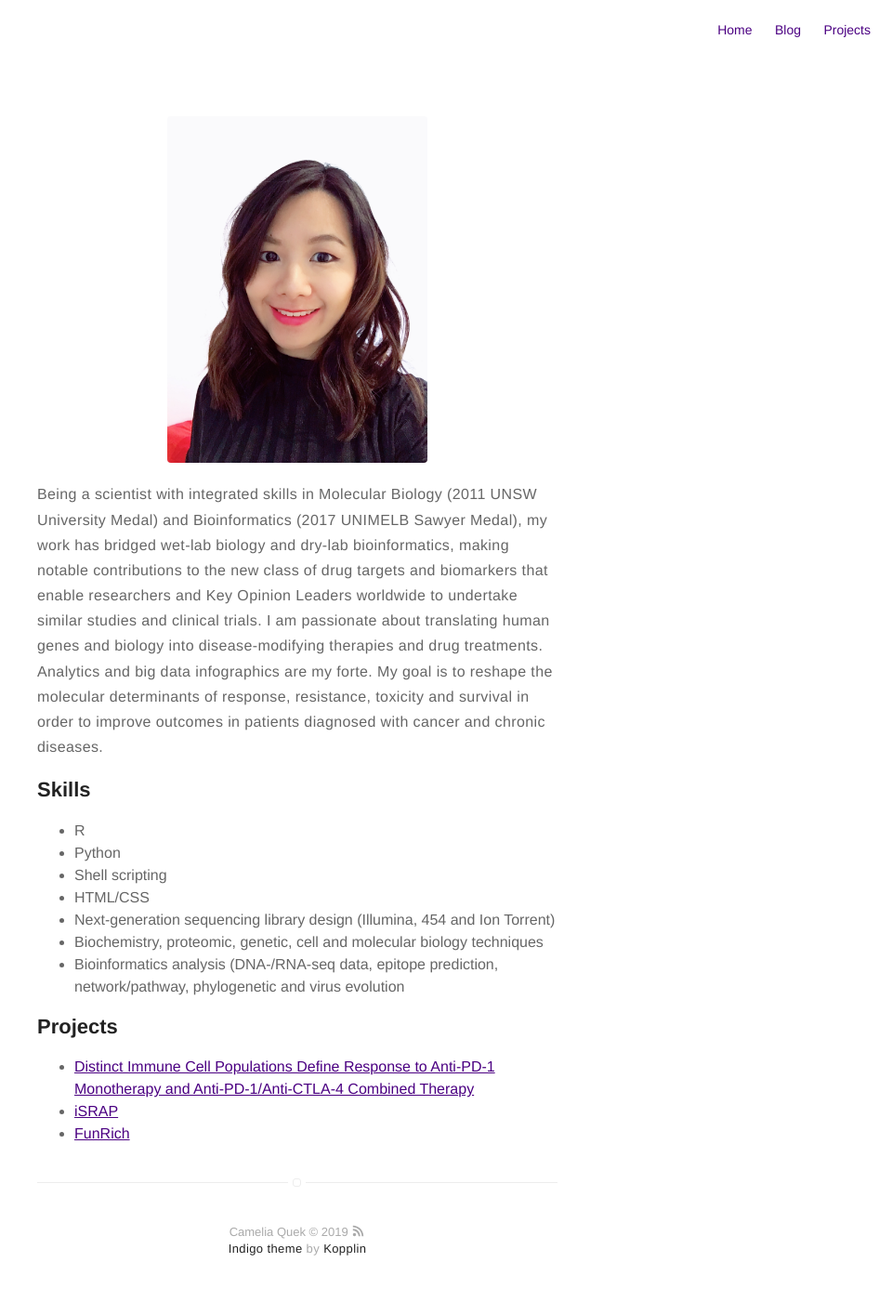
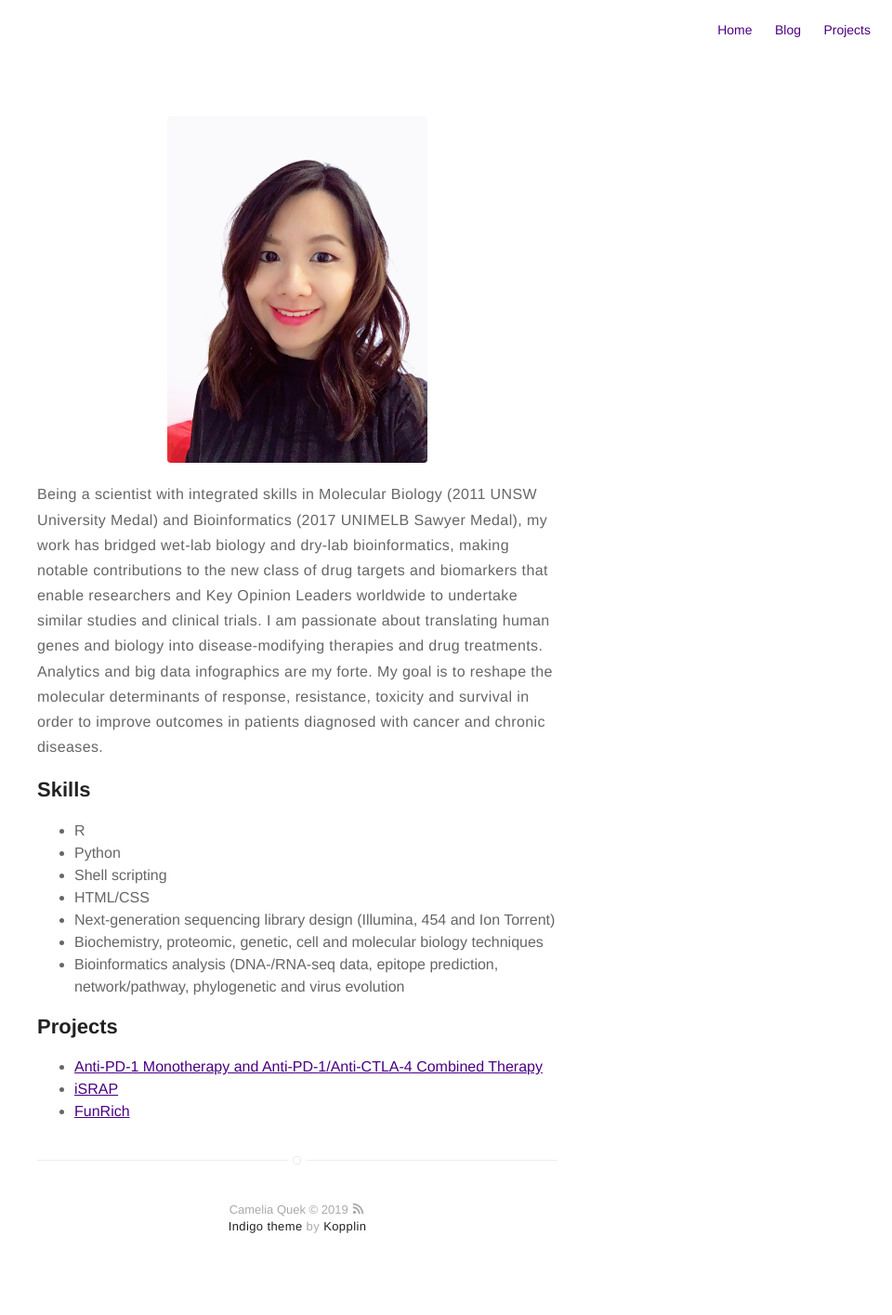
Before and after one commit to cameliaquek/cameliaquek.github.io, a Jekyll site: the page built from about.md, in a window 1280 px wide. Shown: the whole page at 93% size, without its empty margins (320-1280 px from the left). Built offline with Jekyll 4.4.1, drawn with Linux system fonts in a browser that asks for light colours; after the commit the page ends 1391 px from its top, so only the background shows below that.

Commit message:
Update about.md

```diff
--- a/about.md
+++ b/about.md
@@ -24,7 +24,7 @@ I am passionate about translating human genes and biology into disease-modifying
 <h2>Projects</h2>
 
 <ul>
-	<li><a href="https://www.cell.com/cancer-cell/fulltext/S1535-6108(19)30037-6">Distinct Immune Cell Populations Define Response to Anti-PD-1 Monotherapy and Anti-PD-1/Anti-CTLA-4 Combined Therapy</a></li>
+	<li><a href="https://www.cell.com/cancer-cell/fulltext/S1535-6108(19)30037-6">Anti-PD-1 Monotherapy and Anti-PD-1/Anti-CTLA-4 Combined Therapy</a></li>
 	<li><a href="http://israp.sourceforge.net/">iSRAP</a></li>
 	<li><a href="http://www.funrich.org/">FunRich</a></li>
 </ul>
```
